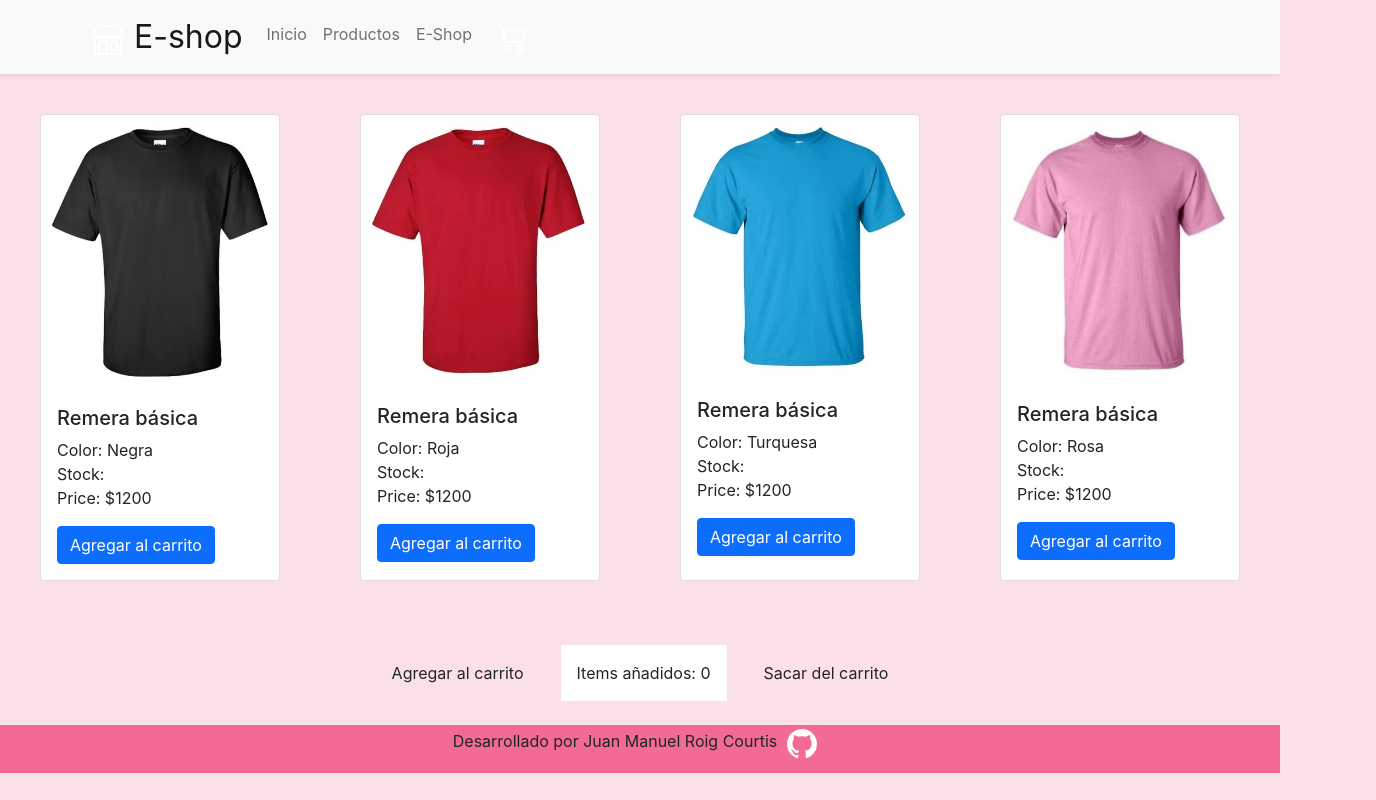
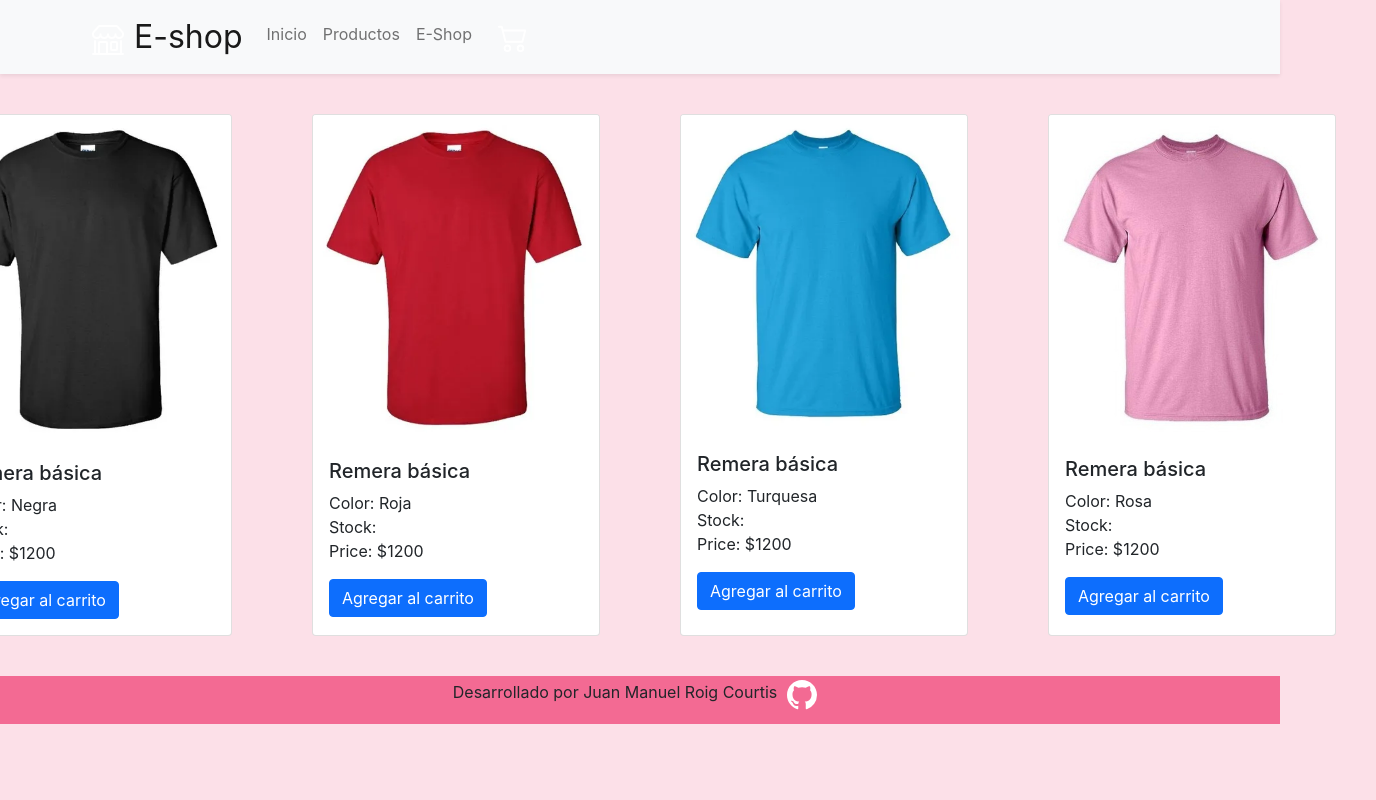
Before and after one commit to jmroigcourtis/eCommerce-RoigCourtis, a React (Create React App) app: page / in a window 1280 px wide. Shown: the whole page, 1376 px wide, since content can reach past the window. Built offline with nearby package versions, Linux system fonts and the light colour scheme.

Commit message:
Subida desafio Map y Promise

```diff
--- /dev/null
+++ b/src/Item/Items.jsx
@@ -0,0 +1,25 @@
+import React from 'react'
+import Card from 'react-bootstrap/Card'
+import Button from 'react-bootstrap/Button'
+
+
+function Item({prods}) {
+  return (
+        <div className="d-flex justify-content-center">
+            <Card className="cards" key={prods.id} style={{ width: '18rem' }}>
+                <Card.Img variant="top" src={prods.pictureURL} alt="Remera" />
+                        <Card.Body>
+                            <Card.Title>{prods.title}</Card.Title>
+                                <Card.Text>
+                                    Color: {prods.description}<br></br>
+                                    Stock: {prods.stock}<br></br>
+                                    Price: ${prods.price}
+                                </Card.Text>
+                            <Button variant="primary">Agregar al carrito</Button>
+                        </Card.Body>
+            </Card>
+    </div>
+)
+}
+
+export default Item
--- /dev/null
+++ b/src/ItemList/ItemList.jsx
@@ -0,0 +1,13 @@
+import Item from "../Item/Items"
+
+const ItemList = ( {productos}) => {
+    return (
+        <div>
+            <div className="d-flex justify-content-center">
+                    {productos.map((prods) => <Item key={prods.id} prods={prods}/> )}
+            </div>
+        </div>
+    )
+}
+
+export default ItemList
--- a/src/ItemListContainer/ItemListContainer.jsx
+++ b/src/ItemListContainer/ItemListContainer.jsx
@@ -1,8 +1,6 @@
 import { useState, useEffect } from "react";
 import { getFetch } from "../Item/Item";
-import  Card  from "react-bootstrap/Card";
-import  Button  from "react-bootstrap/Button";
-import Iterate from '../Iterate/Iterate'
+import ItemList from '../ItemList/ItemList'
 
 const ItemListContainer = () => {
 
@@ -21,27 +19,7 @@ const ItemListContainer = () => {
 
         return (
         <>
-                {loading ? <h1 className="d-flex justify-content-center loading">Cargando</h1> :
-                        <div>
-                                <div className="d-flex justify-content-center">
-                                        {productos.map((prods) =>
-                                        <Card className="cards" key={prods.id} style={{ width: '18rem' }}>
-                                                <Card.Img variant="top" src={prods.pictureURL} alt="Remera" />
-                                                        <Card.Body>
-                                                                <Card.Title>{prods.title}</Card.Title>
-                                                                        <Card.Text>
-                                                                                Color: {prods.description}<br></br>
-                                                                                Stock: {prods.stock}<br></br>
-                                                                                Price: ${prods.price}
-                                                                        </Card.Text>
-                                                                        <Button id="addToCart" variant="primary">Agregar al carrito</Button>
-                                                        </Card.Body>
-                                        </Card>
-                                                                )}
-                                </div>
-                        <Iterate maxStock={5} initialValue={0}/>
-                        </div>
-                }
+                {loading ? <h1 className="d-flex justify-content-center loading">Cargando</h1> : <ItemList productos = {productos}/>}
         </>
         )
 }
--- a/src/NavBar/NavBar.jsx
+++ b/src/NavBar/NavBar.jsx
@@ -2,6 +2,8 @@ import CartWidget from "../CartWidget/CartWidget";
 import Navbar from 'react-bootstrap/Navbar'
 import Nav from 'react-bootstrap/Nav'
 import Container from 'react-bootstrap/Container'
+import Iterate from "../Iterate/Iterate";
+import { Button } from "react-bootstrap";
 
 // const Navbar = () => {
 //     return <nav id="Nav">
```
Also changed, not shown: src/Item/Item.js (line endings or trailing spaces).
